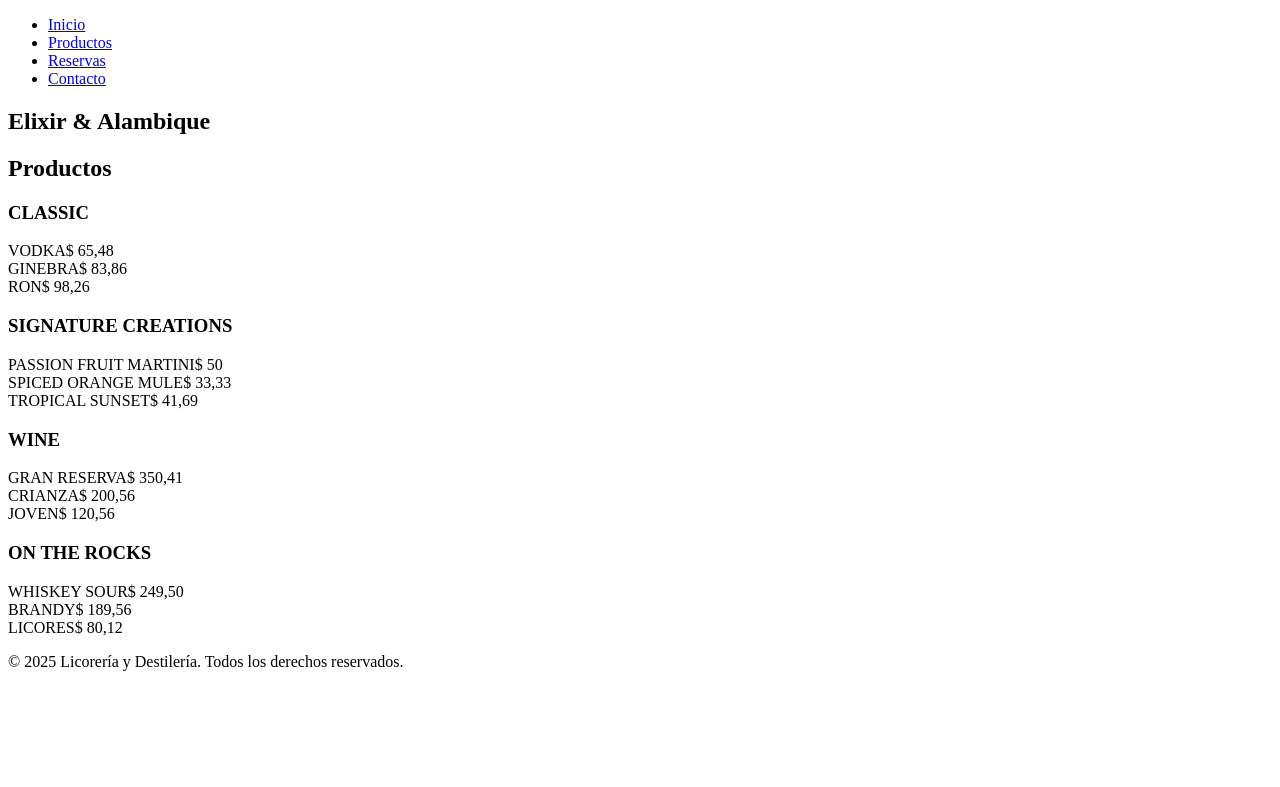
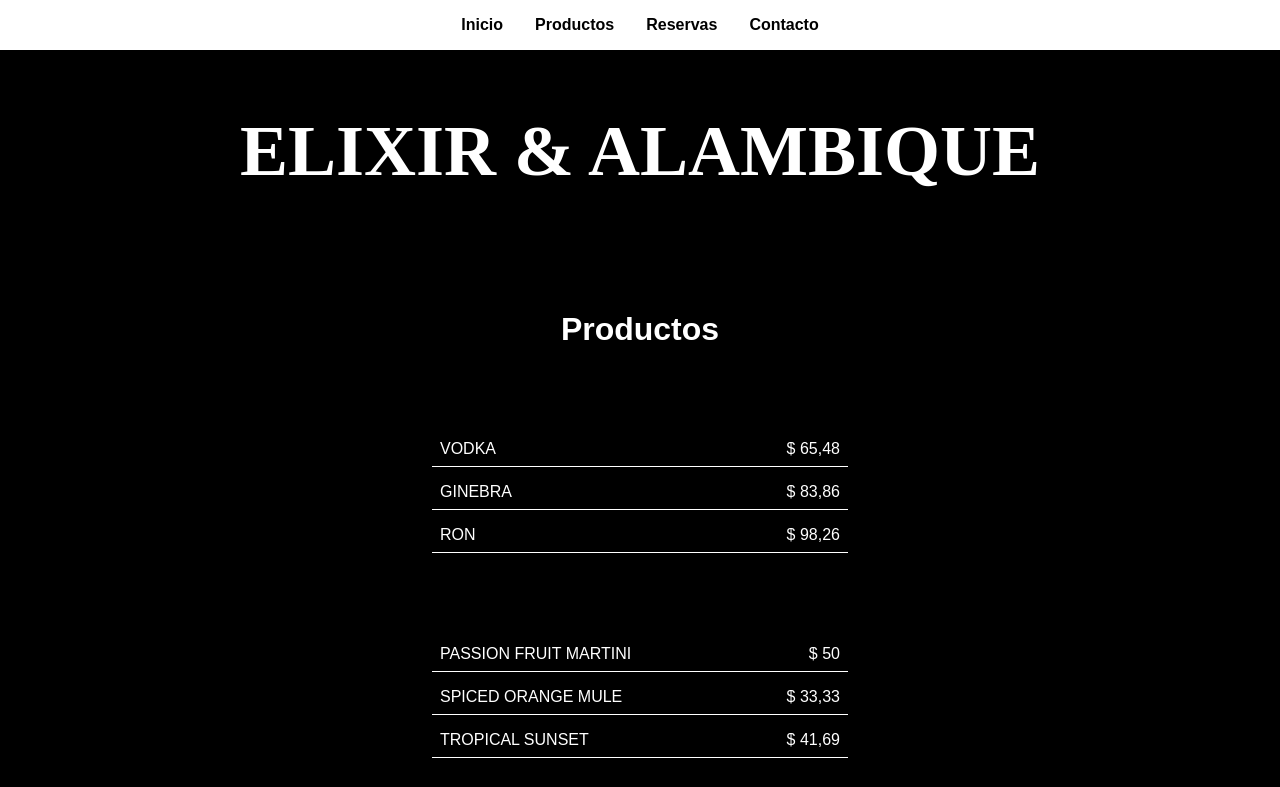
Before and after one commit to AdrianDiaz24/ElixirAndAlambique, a plain HTML site: page Menúbodega.html in a window 1280 px wide. Shown: the top 787 px of the page. Drawn offline with Linux system fonts and the light colour scheme.

Commit message:
Update Menúbodega.html

```diff
--- a/Menúbodega.html
+++ b/Menúbodega.html
@@ -4,7 +4,7 @@
   <meta charset="UTF-8">
   <meta name="viewport" content="width=device-width, initial-scale=1">
   <title>Elixir & Alambique</title>
-  <link rel="stylesheet" href="elixir.css">
+  <link rel="stylesheet" href="styles.css">
 </head>
 <body>
   <header>
```
